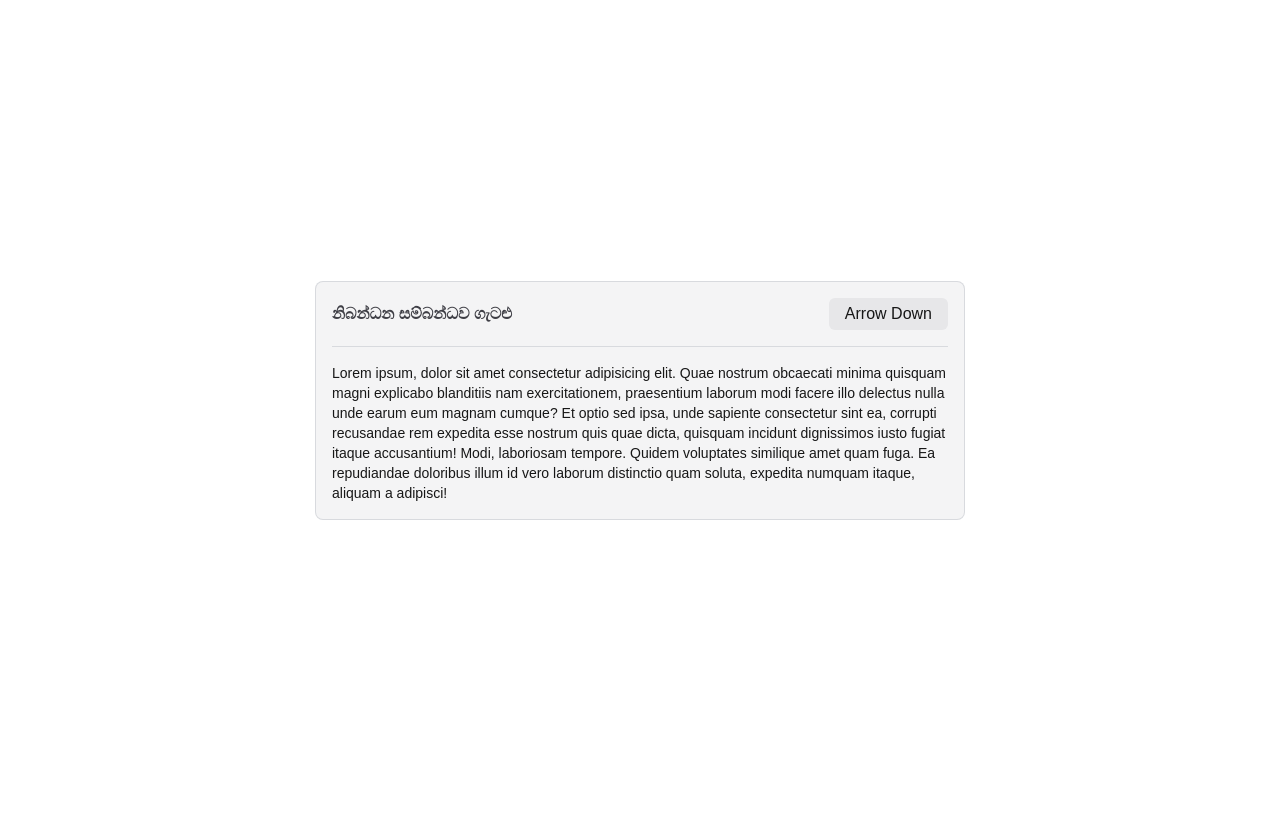
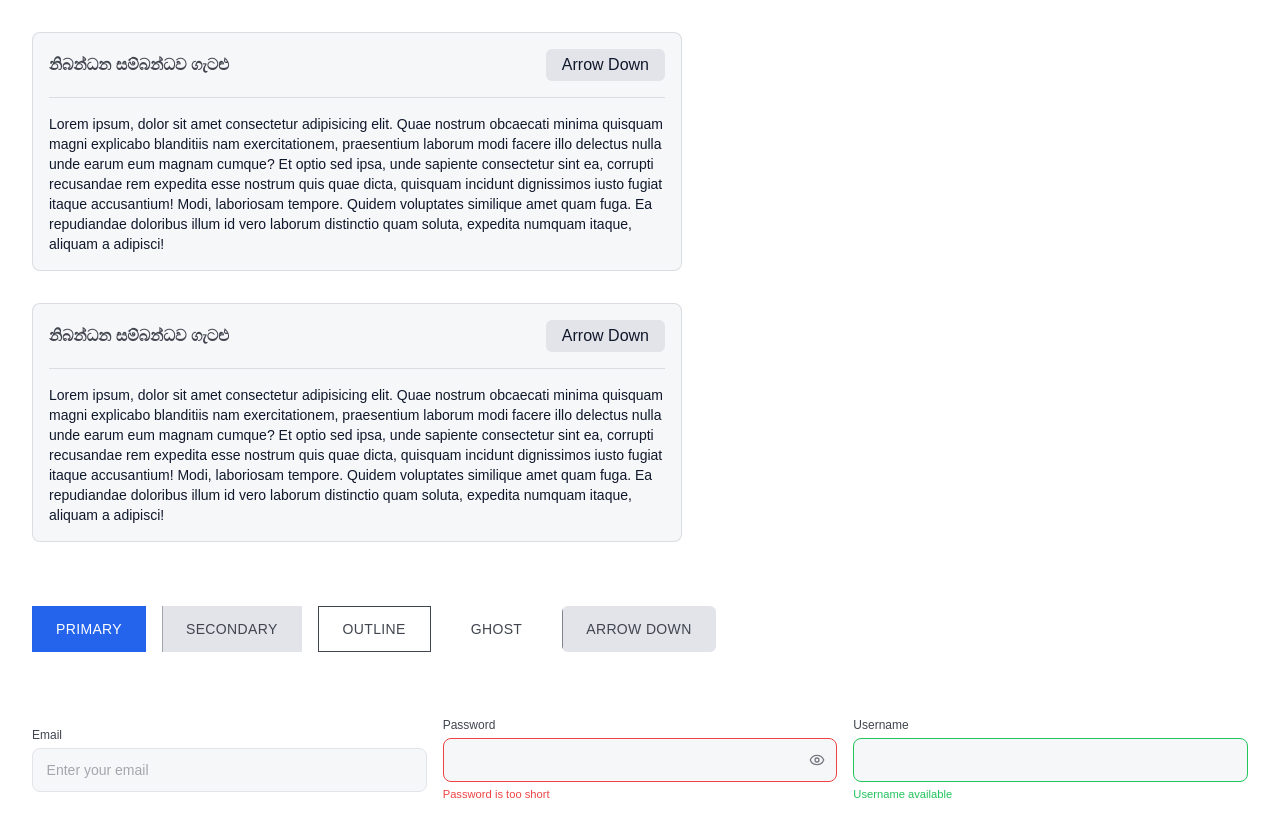
Before and after one commit to Ransilu456/saranath-college-website, a Next.js app: page / in a window 1280 px wide. Before the commit the page ends 800 px from the top, so only its background shows below. Built offline with nearby package versions, Linux system fonts and the light colour scheme.

Commit message:
New COmponents Added

```diff
--- a/app/globals.css
+++ b/app/globals.css
@@ -2,37 +2,212 @@
 
 :root {
   --background: #ffffff;
-  --foreground: #171717;
-  --heroui-default-100: 240 4.76% 95.88%;
-  --heroui-default-300: 240 4.76% 90.88%;
-  --heroui-default-700: 240 5.26% 26.08%;
+  --foreground: #0f172a;
+
+  --default-100: 220 20% 97%;
+  --default-300: 220 14% 90%;
+  --default-700: 220 10% 28%;
+
+  --primary: 221 83% 53%;
+  --primary-foreground: 0 0% 100%;
 }
 
 @theme inline {
   --color-background: var(--background);
   --color-foreground: var(--foreground);
-  --font-sans: var(--font-geist-sans);
-  --font-mono: var(--font-geist-mono);
+
+  --color-default-100: hsl(var(--default-100));
+  --color-default-300: hsl(var(--default-300));
+  --color-default-700: hsl(var(--default-700));
+
+  --color-primary: hsl(var(--primary));
+  --color-primary-foreground: hsl(var(--primary-foreground));
 }
 
 body {
-  background: var(--background);
+  background-color: var(--background);
   color: var(--foreground);
   font-family: Arial, Helvetica, sans-serif;
 }
 
-.bg-default-100 {
-  --tw-bg-opacity: 1;
-  background-color: hsl(var(--heroui-default-100) / var(--tw-bg-opacity, 1));
+
+@layer components {
+  .btn-sweep {
+    position: relative;
+    overflow: hidden;
+  }
+
+  .btn-sweep::before {
+    content: "";
+    position: absolute;
+    inset: 0;
+    background-color: var(--btn-hover-bg);
+    transform: translateX(-100%);
+    transition: transform 300ms ease;
+    z-index: 0;
+  }
+
+  .btn-sweep:hover::before {
+    transform: translateX(0);
+  }
+
+  .btn-sweep>span {
+    position: relative;
+    z-index: 1;
+    transition: color 300ms ease;
+  }
+
+  /* PRIMARY */
+  .btn-sweep[data-variant="primary"] {
+    --btn-hover-bg: black;
+  }
+
+  .btn-sweep[data-variant="primary"]:hover>span {
+    color: hsl(var(--background));
+  }
+
+  /* SECONDARY */
+  .btn-sweep[data-variant="secondary"] {
+    --btn-hover-bg: hsl(var(--default-700));
+  }
+
+  .btn-sweep[data-variant="secondary"]:hover>span {
+    color: white;
+  }
+
+  /* OUTLINE */
+  .btn-sweep[data-variant="outline"] {
+    --btn-hover-bg: hsl(var(--default-700));
+  }
+
+  .btn-sweep[data-variant="outline"]:hover>span {
+    color: white;
+  }
+
+  /* GHOST */
+  .btn-sweep[data-variant="ghost"] {
+    --btn-hover-bg: hsl(var(--default-300));
+  }
+
+  .btn-sweep[data-variant="ghost"]:hover>span {
+    color: hsl(var(--default-700));
+  }
+
+  /* SECONDARY-LIGHT */
+  .btn-sweep[data-variant="secondary-light"] {
+    background-color: hsl(var(--default-300));
+    color: hsl(var(--default-700));
+    border-radius: 0.375rem;
+  }
+
+  .btn-sweep[data-variant="secondary-light"]::before {
+    --btn-hover-bg: hsl(var(--default-700));
+  }
+
+  .btn-sweep[data-variant="secondary-light"]:hover>span {
+    color: white;
+  }
+
 }
 
+@layer components {
 
-.bg-default-300 {
-  --tw-bg-opacity: 1;
-  background-color: hsl(var(--heroui-default-300) / var(--tw-bg-opacity, 1));
+  /* ===== WRAPPER ===== */
+  .input-wrapper {
+    display: flex;
+    flex-direction: column;
+    gap: 0.25rem;
+    width: 100%;
+  }
+
+  .input-label {
+    font-size: 0.75rem;
+    font-weight: 500;
+    color: hsl(var(--default-700));
+  }
+
+  .input-field {
+    position: relative;
+    display: flex;
+    align-items: center;
+  }
+
+  .input-base {
+    width: 100%;
+    background-color: hsl(var(--default-100));
+    color: var(--foreground);
+    border: 1px solid hsl(var(--default-300));
+    border-radius: 0.5rem;
+    transition: all 150ms ease;
+    padding: 0.65rem 0.85rem;
+    font-size: 0.875rem;
+  }
+
+  .input-base::placeholder {
+    color: hsl(var(--default-700) / 0.45);
+  }
+
+  .input-base:focus {
+    outline: none;
+    border-color: hsl(var(--primary));
+    box-shadow: 0 0 0 3px hsl(var(--primary) / 0.2);
+    background-color: #fff;
+  }
+
+  .input-base[data-variant="ghost"] {
+    background-color: transparent;
+    border: none;
+    border-bottom: 1px solid hsl(var(--default-300));
+    border-radius: 0;
+  }
+
+  .input-base[data-variant="ghost"]:focus {
+    box-shadow: none;
+    border-bottom-color: hsl(var(--primary));
+  }
+
+  .input-base[data-state="error"] {
+    border-color: hsl(0 84% 60%);
+  }
+
+  .input-base[data-state="error"]:focus {
+    box-shadow: 0 0 0 3px hsl(0 84% 60% / 0.25);
+  }
+
+  .input-base[data-state="success"] {
+    border-color: hsl(142 71% 45%);
+  }
+
+  .input-base[data-state="success"]:focus {
+    box-shadow: 0 0 0 3px hsl(142 71% 45% / 0.25);
+  }
+
+  .input-helper {
+    font-size: 0.7rem;
+    color: hsl(var(--default-700));
+  }
+
+  .input-helper[data-state="error"] {
+    color: hsl(0 84% 60%);
+  }
+
+  .input-helper[data-state="success"] {
+    color: hsl(142 71% 45%);
+  }
+
+  .input-toggle {
+    position: absolute;
+    right: 0.75rem;
+    display: flex;
+    align-items: center;
+    justify-content: center;
+    cursor: pointer;
+    color: hsl(var(--default-700));
+    opacity: 0.7;
+    transition: opacity 150ms ease;
+  }
+
+  .input-toggle:hover {
+    opacity: 1;
+  }
 }
-
-.text-default-700 {
-  --tw-text-opacity: 1;
-  color: hsl(var(--heroui-default-700) / var(--tw-text-opacity, 1));
-}
--- a/app/page.tsx
+++ b/app/page.tsx
@@ -1,8 +1,12 @@
+import Button from "@/components/ui/Button";
+import Input from "@/components/ui/Input";
 
 export default function Home() {
   return (
-    <main className="bg-white h-screen flex items-center justify-center">
-      <div className="flex flex-col bg-default-100 p-4 w-162.5 border border-gray-500/20 rounded-lg overflow-hidden">
+    <main className="bg-white h-screen">
+
+      <section className=" flex flex-col gap-8 p-8">
+        <div className=" flex flex-col bg-default-100 p-4 w-162.5 border border-gray-500/20 rounded-lg overflow-hidden">
           <section className="flex items-center justify-between border-b pb-4 border-gray-500/20 ">
             <h1 className="font-semibold text-default-700">නිබන්ධන සම්බන්ධව ගැටළු</h1>
             <button className="bg-default-300 px-4 py-1 font-medium rounded-md">Arrow Down</button>
@@ -11,6 +15,44 @@ export default function Home() {
             <p className="text-sm">Lorem ipsum, dolor sit amet consectetur adipisicing elit. Quae nostrum obcaecati minima quisquam magni explicabo blanditiis nam exercitationem, praesentium laborum modi facere illo delectus nulla unde earum eum magnam cumque? Et optio sed ipsa, unde sapiente consectetur sint ea, corrupti recusandae rem expedita esse nostrum quis quae dicta, quisquam incidunt dignissimos iusto fugiat itaque accusantium! Modi, laboriosam tempore. Quidem voluptates similique amet quam fuga. Ea repudiandae doloribus illum id vero laborum distinctio quam soluta, expedita numquam itaque, aliquam a adipisci!</p>
           </section>
         </div>
+
+        <div className=" flex flex-col bg-default-100 p-4 w-162.5 border border-gray-500/20 rounded-lg overflow-hidden">
+          <section className="flex items-center justify-between border-b pb-4 border-gray-500/20 ">
+            <h1 className="font-semibold text-default-700">නිබන්ධන සම්බන්ධව ගැටළු</h1>
+            <button className="bg-default-300 px-4 py-1 font-medium rounded-md">Arrow Down</button>
+          </section>
+          <section className="mt-4">
+            <p className="text-sm font-extralight">Lorem ipsum, dolor sit amet consectetur adipisicing elit. Quae nostrum obcaecati minima quisquam magni explicabo blanditiis nam exercitationem, praesentium laborum modi facere illo delectus nulla unde earum eum magnam cumque? Et optio sed ipsa, unde sapiente consectetur sint ea, corrupti recusandae rem expedita esse nostrum quis quae dicta, quisquam incidunt dignissimos iusto fugiat itaque accusantium! Modi, laboriosam tempore. Quidem voluptates similique amet quam fuga. Ea repudiandae doloribus illum id vero laborum distinctio quam soluta, expedita numquam itaque, aliquam a adipisci!</p>
+          </section>
+        </div>
+      </section>
+
+      <div className="flex gap-4 p-8">
+        <Button>Primary</Button>
+        <Button variant="secondary">Secondary</Button>
+        <Button variant="outline">Outline</Button>
+        <Button variant="ghost">Ghost</Button>
+        <Button variant="secondary-light" className="rounded-md">Arrow Down</Button>
+      </div>
+
+      <div className="flex gap-4 p-8 items-center">
+        <Input label="Email" placeholder="Enter your email" />
+
+        <Input
+          label="Password"
+          type="password"
+          state="error"
+          helperText="Password is too short"
+        />
+
+        <Input
+          label="Username"
+          state="success"
+          helperText="Username available"
+        />
+
+
+      </div>
     </main>
   );
 }
--- /dev/null
+++ b/components/ui/Button.tsx
@@ -0,0 +1,41 @@
+"use client";
+
+import { ButtonHTMLAttributes } from "react";
+
+type ButtonVariant = "primary" | "secondary" | "outline" | "ghost" | "secondary-light";
+
+interface ButtonProps extends ButtonHTMLAttributes<HTMLButtonElement> {
+    variant?: ButtonVariant;
+}
+
+export default function Button({ variant = "primary", children, className = "", ...props }: ButtonProps) {
+    let variantClasses = "";
+
+    switch (variant) {
+        case "secondary":
+            variantClasses = "bg-default-300 text-default-700";
+            break;
+
+        case "outline":
+            variantClasses =
+                "bg-transparent border border-default-700 text-default-700";
+            break;
+
+        case "ghost":
+            variantClasses = "bg-transparent text-default-700";
+            break;
+
+        case "secondary-light":
+            variantClasses = "px-4 py-1 font-medium";
+            break;
+
+        default:
+            variantClasses = "bg-primary text-primary-foreground";
+    }
+
+    return (
+        <button {...props} data-variant={variant} className={` btn-sweep inline-flex items-center justify-center px-6 py-3 text-sm font-medium uppercase tracking-wide  transition-colors duration-300 focus:outline-none focus:ring-2 focus:ring-primary focus:ring-offset-2 cursor-pointer ${variantClasses} ${className} `}>
+            <span>{children}</span>
+        </button>
+    );
+}
--- /dev/null
+++ b/components/ui/Input.tsx
@@ -0,0 +1,56 @@
+"use client";
+
+import { InputHTMLAttributes, useState } from "react";
+import { Eye, EyeOff } from "lucide-react";
+
+
+type InputVariant =
+  | "primary"
+  | "secondary"
+  | "outline"
+  | "ghost"
+  | "secondary-light";
+
+type InputState = "default" | "error" | "success";
+
+interface InputProps
+  extends Omit<InputHTMLAttributes<HTMLInputElement>, "size"> {
+  label?: string;
+  helperText?: string;
+  variant?: InputVariant;
+  state?: InputState;
+}
+
+export default function Input({ label, helperText, variant = "primary",  state = "default", type = "text", className = "", ...props }: InputProps) {
+  const [show, setShow] = useState(false);
+  const isPassword = type === "password";
+
+  return (
+    <div className="input-wrapper">
+      {label && <label className="input-label">{label}</label>}
+
+      <div className="input-field">
+        <input {...props} type={isPassword && show ? "text" : type} data-variant={variant} data-state={state !== "default" ? state : undefined} className={`input-base ${isPassword ? "pr-10" : ""} ${className}`}/>
+
+        {isPassword && (
+          <button
+            type="button"
+            className="input-toggle"
+            onClick={() => setShow(!show)}
+          >
+            {show ? <EyeOff size={16} /> : <Eye size={16} />}
+          </button>
+        )}
+      </div>
+
+      {helperText && (
+        <span
+          className="input-helper"
+          data-state={state !== "default" ? state : undefined}
+        >
+          {helperText}
+        </span>
+      )}
+    </div>
+  );
+}
--- /dev/null
+++ b/components/ui/SearchBar.tsx
@@ -0,0 +1,5 @@
+export default  function SearchBar(){
+    return(
+        <input type="search" name="" id="" />
+    );
+}
--- /dev/null
+++ b/components/ui/Toast.tsx
@@ -0,0 +1,5 @@
+export default function Toast() {
+    return(
+        <div>This is a toast notification</div>
+    );
+}
--- a/package.json
+++ b/package.json
@@ -9,6 +9,7 @@
     "lint": "eslint"
   },
   "dependencies": {
+    "lucide-react": "^0.562.0",
     "next": "16.1.1",
     "react": "19.2.3",
     "react-dom": "19.2.3"
```
Also changed, not shown: 1 other file (tests, documents, lock files or other folders). Lines whose indentation alone changed are shown as unchanged.
